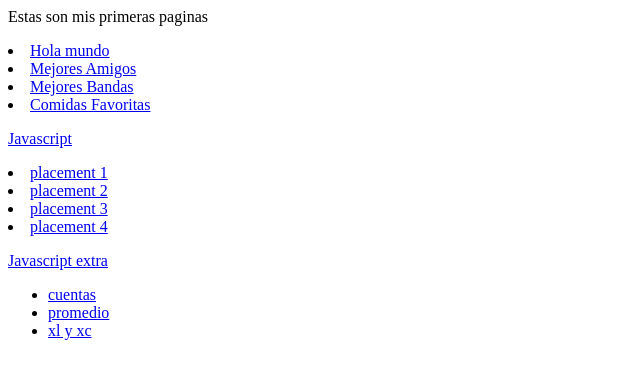
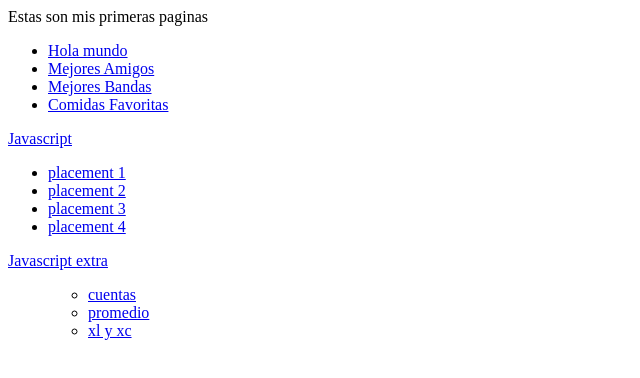
Before and after one commit to elpapu123/mejores-bandas, a plain HTML site: page index.html in a window 1280 px wide. Shown: the whole page, without its empty margins (0-640 px from the left). Drawn offline with Linux system fonts and the light colour scheme.

Commit message:
Update index.html

```diff
--- a/index.html
+++ b/index.html
@@ -3,10 +3,8 @@
 <body>
 	<title> Mis paginas web </title>
 
-
-
 		<tittle> Estas son mis primeras paginas </ tittle >
-		<p>
+		<ul>
 			<li >
 				<a  href =" Paginas/hola mundo.html " > Hola mundo </ a >
 			</li>
@@ -19,19 +17,20 @@
 			<li>
 				<a  href =" Paginas/comidas favoritas.html " > Comidas Favoritas </ a >
 			</p>
-		</p>
+		</ul>
 	<tittle> Javascript </tittle>
-        <p>
+        <ul>
                 <li><a  href ="Paginas/ejercicio 1.html" > placement 1 </ a ></li>
                 <li><a  href ="Paginas/ejercicio 2.html" > placement 2 </ a ></li>
                 <li><a  href ="Paginas/ejercicio 3.html" > placement 3 </ a ></li>
                 <li><a  href ="Paginas/ejercicio 4.html" > placement 4 </ a ></li>
-            </p>
+            </ul>
 	<tittle> Javascript extra </tittle>
+	<ul>
             <ul>
             <li><a  href ="Paginas/cuentas.html"> cuentas </ a ></li>
             <li><a  href ="Paginas/promedio.html">promedio </ a ></li>
             <li><a  href ="Paginas/xl y xc.html"> xl y xc </ a ></li>
-            </p>
+	</ul>
 		</body>
-</html >
+</html>
```
